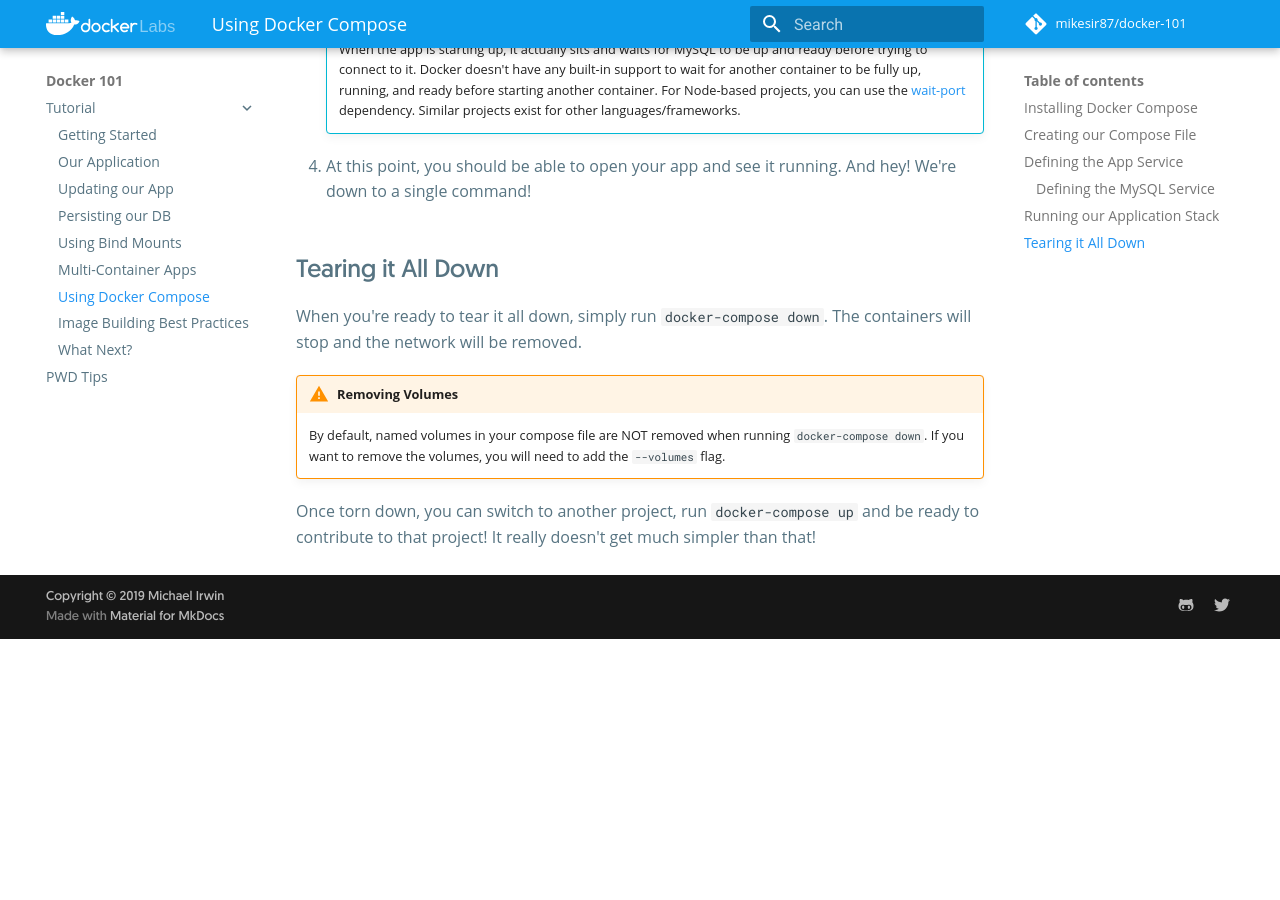
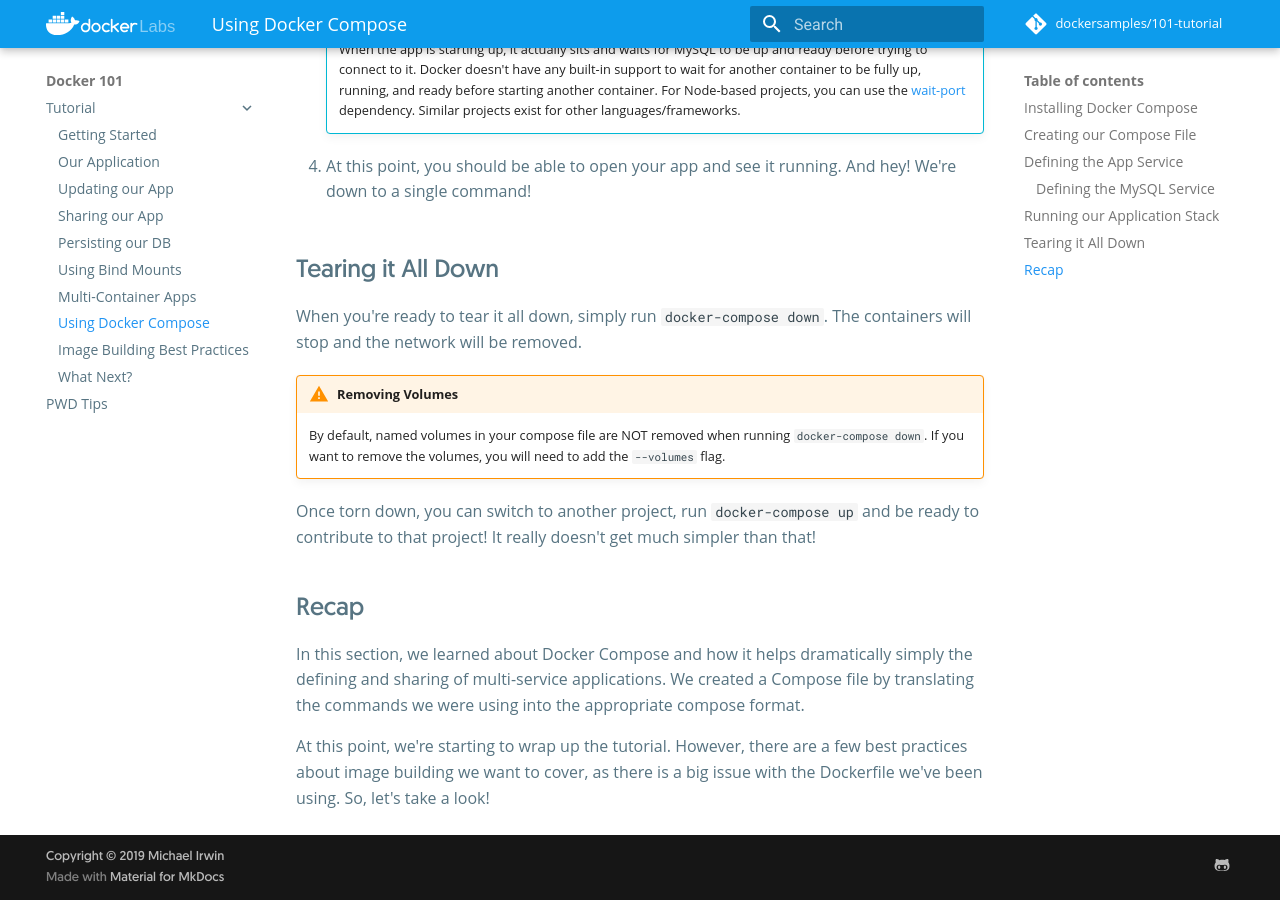
Before and after one commit to dockersamples/101-tutorial, an MkDocs documentation site: the page built from docs/docs/tutorial/using-docker-compose/index.md, in a window 1280 px wide and 900 px high, scrolled down 5961 px. Built offline with MkDocs 1.6.1 and Material for MkDocs 9.7.7, drawn with Linux system fonts in a browser that asks for light colours; nearby versions of some CDN libraries; comment, search, counter and statistics services are not loaded; before the commit the page ends 6600 px from its top, so only the background shows below that.

Commit message:
Adding step for pushing/sharing image and a few other cleanups

```diff
--- a/docs/docs/tutorial/using-docker-compose/index.md
+++ b/docs/docs/tutorial/using-docker-compose/index.md
@@ -304,3 +304,14 @@
 
 Once torn down, you can switch to another project, run `docker-compose up` and be ready to contribute to that project! It really
 doesn't get much simpler than that!
+
+
+## Recap
+
+In this section, we learned about Docker Compose and how it helps dramatically simply the defining and
+sharing of multi-service applications. We created a Compose file by translating the commands we were
+using into the appropriate compose format.
+
+At this point, we're starting to wrap up the tutorial. However, there are a few best practices about
+image building we want to cover, as there is a big issue with the Dockerfile we've been using. So,
+let's take a look!
--- a/docs/mkdocs.yml
+++ b/docs/mkdocs.yml
@@ -4,8 +4,8 @@
 # site_url: https://squidfunk.github.io/mkdocs-material/
 
 # Repository
-repo_name: mikesir87/docker-101
-repo_url: https://github.com/mikesir87/docker-101
+repo_name: dockersamples/101-tutorial
+repo_url: https://hub.docker.com/r/dockersamples/101-tutorial
 edit_uri: ""
 
 # Copyright
@@ -43,9 +43,7 @@
 extra:
   social:
     - type: github-alt
-      link: https://github.com/mikesir87
-    - type: twitter
-      link: https://twitter.com/mikesir87
+      link: https://github.com/dockersamples
 
 # Extensions
 markdown_extensions:
@@ -64,10 +62,10 @@
   - pymdownx.emoji:
       emoji_generator: !!python/name:pymdownx.emoji.to_svg
   - pymdownx.inlinehilite
-  - pymdownx.magiclink:
-      repo_url_shorthand: true
-      user: mikesir87
-      repo: docker-101
+  # - pymdownx.magiclink:
+  #     repo_url_shorthand: true
+  #     user: mikesir87
+  #     repo: docker-101
   - pymdownx.mark
   - pymdownx.smartsymbols
   - pymdownx.superfences
@@ -82,6 +80,7 @@
     - Getting Started: tutorial/index.md
     - Our Application: tutorial/our-application/index.md
     - Updating our App: tutorial/updating-our-app/index.md
+    - Sharing our App: tutorial/sharing-our-app/index.md
     - Persisting our DB: tutorial/persisting-our-data/index.md
     - Using Bind Mounts: tutorial/using-bind-mounts/index.md
     - Multi-Container Apps: tutorial/multi-container-apps/index.md
```
Also changed, not shown: docs/docs/tutorial/our-application/index.md (+9 -0 lines), docs/docs/tutorial/sharing-our-app/index.md (added, +82 -0 lines), docs/docs/tutorial/updating-our-app/index.md (+4 -2 lines), docs/docs/tutorial/sharing-our-app/push-command.png (added).
